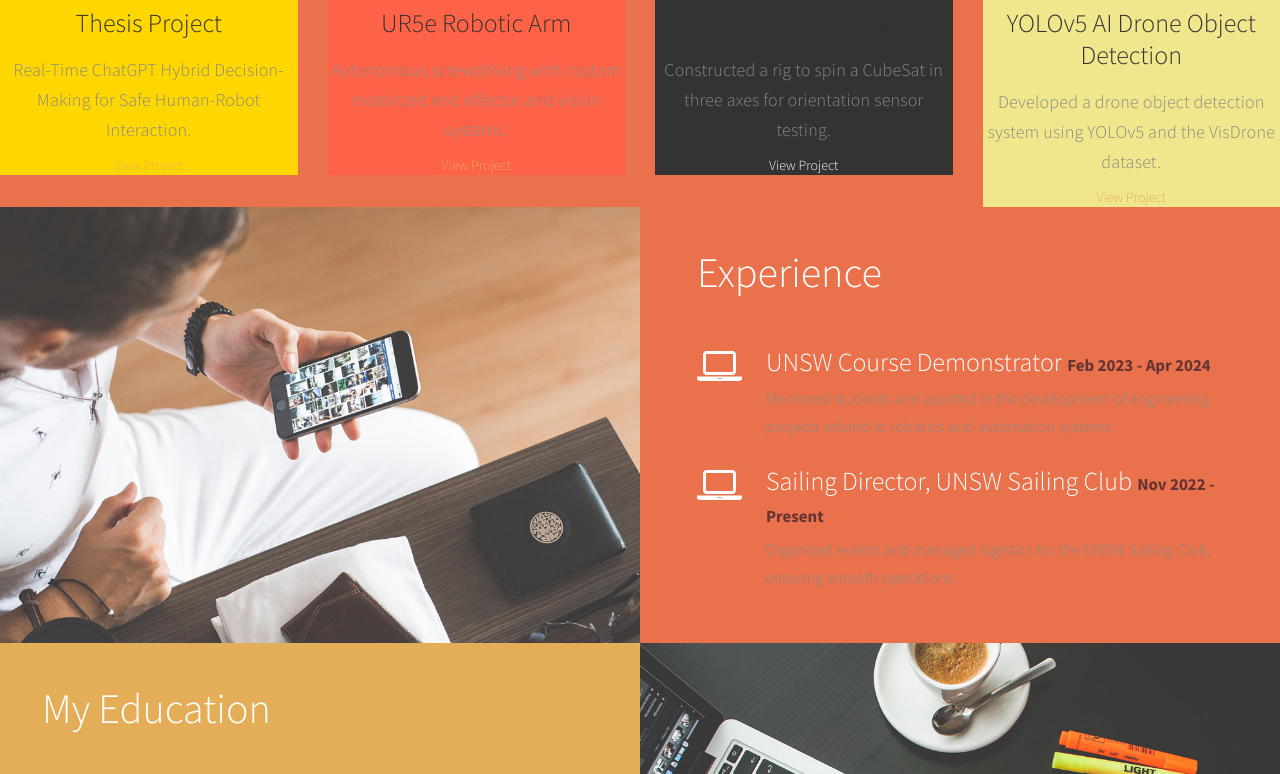
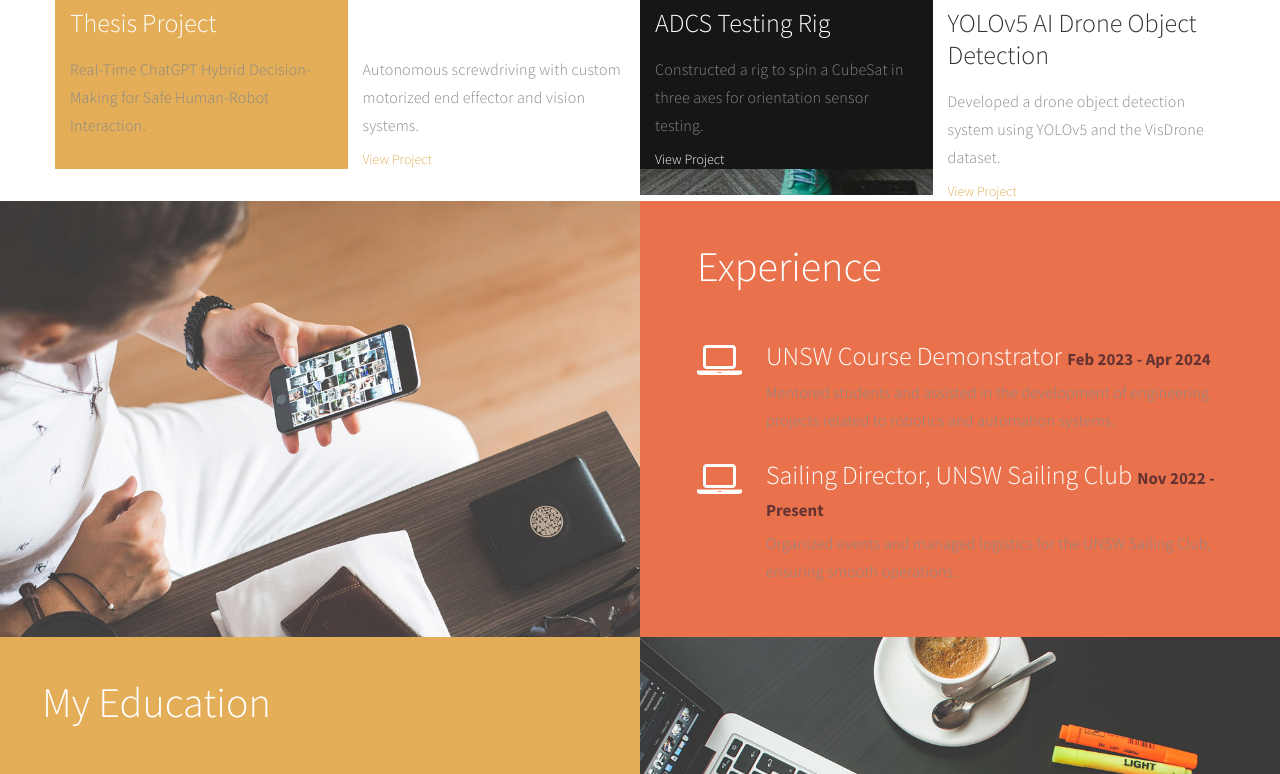
Before and after one commit to Neoxra/nickjbell, a plain HTML site: page index.html in a window 1280 px wide. Shown: the part 1205-1979 px from the top of the page. Drawn offline with Linux system fonts and the light colour scheme.

Commit message:
fix project

```diff
--- a/index.html
+++ b/index.html
@@ -128,13 +128,13 @@
 </section>
 
 <!-- Projects Section (following template closely) -->
-<section id="service" class="parallax-section">
+<section id="project" class="parallax-section">
      <div class="container">
           <div class="row">
 
                <!-- Project 1: Thesis Project -->
-               <div class="col-md-3 col-sm-6">
-                    <div class="wow fadeInUp project-thumb" data-wow-delay="0.8s" style="background-color: #FFD700;">
+               <div class="bg-yellow col-md-3 col-sm-6">
+                    <div class="wow fadeInUp color-white project-thumb" data-wow-delay="0.8s">
                          <i class="fa fa-desktop"></i>
                               <h3>Thesis Project</h3>
                               <p>Real-Time ChatGPT Hybrid Decision-Making for Safe Human-Robot Interaction.</p>
@@ -144,7 +144,7 @@
 
                <!-- Project 2: UR5e Robotic Arm -->
                <div class="col-md-3 col-sm-6">
-                    <div class="wow fadeInUp project-thumb" data-wow-delay="1.2s" style="background-color: #FF6347;">
+                    <div class="wow fadeInUp color-white project-thumb" data-wow-delay="1.2s">
                          <i class="fa fa-paper-plane"></i>
                               <h3>UR5e Robotic Arm</h3>
                               <p>Autonomous screwdriving with custom motorized end effector and vision systems.</p>
@@ -153,8 +153,8 @@
                </div>
 
                <!-- Project 3: ADCS Testing Rig -->
-               <div class="col-md-3 col-sm-6">
-                    <div class="wow fadeInUp project-thumb" data-wow-delay="1.6s" style="background-color: #333;">
+               <div class="bg-dark col-md-3 col-sm-6">
+                    <div class="wow fadeInUp color-white project-thumb" data-wow-delay="1.6s">
                          <i class="fa fa-table"></i>
                               <h3>ADCS Testing Rig</h3>
                               <p>Constructed a rig to spin a CubeSat in three axes for orientation sensor testing.</p>
@@ -163,8 +163,8 @@
                </div>
 
                <!-- Project 4: YOLOv5 AI Drone Object Detection -->
-               <div class="col-md-3 col-sm-6">
-                    <div class="wow fadeInUp project-thumb" data-wow-delay="2.0s" style="background-color: #F0E68C;">
+               <div class="bg-white col-md-3 col-sm-6">
+                    <div class="wow fadeInUp project-thumb" data-wow-delay="2.0s">
                          <i class="fa fa-html5"></i>
                               <h3>YOLOv5 AI Drone Object Detection</h3>
                               <p>Developed a drone object detection system using YOLOv5 and the VisDrone dataset.</p>
```
